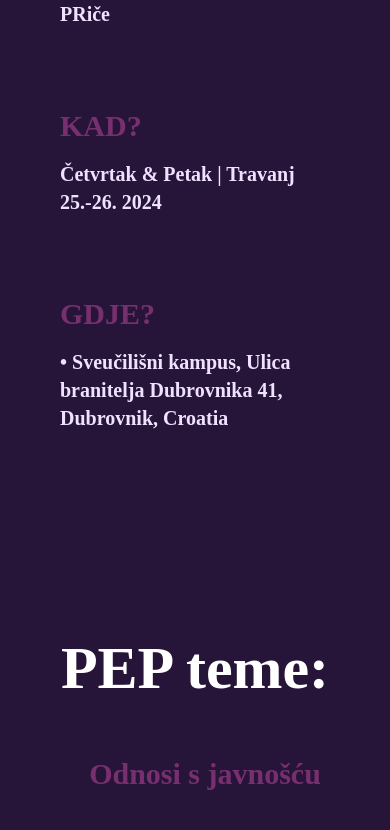
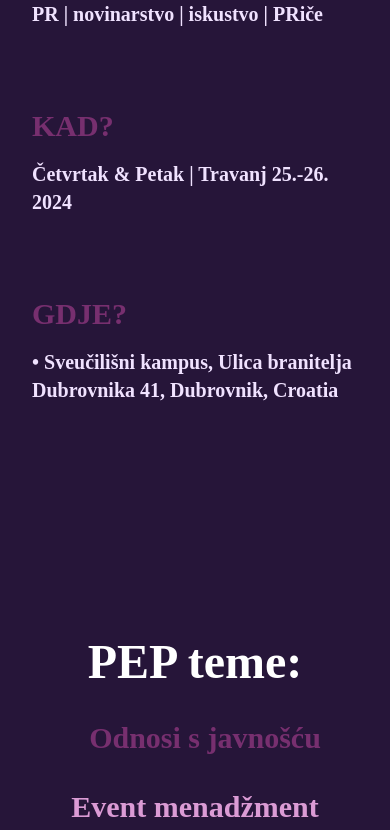
Before and after one commit to MarinoRosic/PEPKonf, a React (Create React App) app: page / in a window 390 px wide. Shown: the part 2574-3404 px from the top of the page. Built offline with nearby package versions, Linux system fonts and the light colour scheme; a web font is replaced by a local one.

Commit message:
Promjene na Themes i PX svugdje stavljen na px-8 (mob)

```diff
--- a/src/Components/AboutUsSection.js
+++ b/src/Components/AboutUsSection.js
@@ -23,11 +23,11 @@ const AboutUsSection = () => {
                     transition: "all 0.9s cubic-bezier(0.17, 0.55, 0.55, 1) 0.1s"
                 }}
                 >
-                    <p className='px-10 pt-10 text-lg text-white text-balance font-main'>Početkom 2022. ekipa studenata s Odjela za komunikologiju na Sveučilištu u Dubrovniku, odlučila je zagrebati ispod površine PR-a. Tako su skoknuli do Zagreba s projektom “Posjet u PR agencije - PR iz prve ruke”. Ali, to nije bilo dovoljno.
+                    <p className='px-8 pt-10 text-lg text-white text-balance font-main'>Početkom 2022. ekipa studenata s Odjela za komunikologiju na Sveučilištu u Dubrovniku, odlučila je zagrebati ispod površine PR-a. Tako su skoknuli do Zagreba s projektom “Posjet u PR agencije - PR iz prve ruke”. Ali, to nije bilo dovoljno.
                         Na jednoj kavi,  jedna od članica je dobila ideju - <u>donijeti iskustvo</u>  u Dubrovnik.
                         </p>
                         <br /><br />
-                    <p className='px-10 text-lg text-white text-balance font-main'>
+                    <p className='px-8 text-lg text-white text-balance font-main'>
                         I eto ih danas, s PEP Konferencijom, gdje ludilo i hrabrost rastu iz godine u godinu. Ideja koja je prerasla iz šalice kave sada osvaja Dubrovnik!
                     </p>
                 </motion.div>
--- a/src/Components/PEPThemes.js
+++ b/src/Components/PEPThemes.js
@@ -6,11 +6,11 @@ const PEPThemes = () => {
     const isInView = useInView(ref, {once: true});
   return (
     <>
-        <section className='grid h-[680px] lg:h-[100vh] lg:grid-cols-3 lg:grid-rows-3 mx-auto auto-cols-fr overflow-hidden'>
+        <section className='grid h-[500px] lg:h-[100vh] lg:grid-cols-3 lg:grid-rows-3 mx-auto auto-cols-fr overflow-hidden'>
             <div className='max-sm:hidden'></div>
             <motion.div
             className='overflow-hidden'>
-                <h1 className='text-white text-6xl lg:text-7xl font-bold text-center  content-center lg:pt-24'>PEP teme:</h1>
+                <h1 className='text-white text-5xl lg:text-7xl font-bold text-center content-center lg:pt-24'>PEP teme:</h1>
             </motion.div>
             <div className='max-sm:hidden'></div>
             <motion.p
@@ -19,7 +19,7 @@ const PEPThemes = () => {
             style={{
                 transform: isInView ? "none" : "translateX(-100%)",
                 opacity: isInView ? 1 : 0,
-                transition: "all 0.7s cubic-bezier(0.17, 0.55, 0.55, 1) 0.2s"
+                transition: "all 0.7s cubic-bezier(0.17, 0.55, 0.55, 1) 0.1s"
             }}
             >Odnosi s javnošću</motion.p>
             <motion.p
@@ -28,7 +28,7 @@ const PEPThemes = () => {
             style={{
                 transform: isInView ? "none" : "translateX(100%)",
                 opacity: isInView ? 1 : 0,
-                transition: "all 0.7s cubic-bezier(0.17, 0.55, 0.55, 1) 0.4s"
+                transition: "all 0.7s cubic-bezier(0.17, 0.55, 0.55, 1) 0.2s"
             }}
             >Event menadžment</motion.p>
             <motion.p
@@ -37,7 +37,7 @@ const PEPThemes = () => {
             style={{
                 transform: isInView ? "none" : "translateX(-100%)",
                 opacity: isInView ? 1 : 0,
-                transition: "all 0.7s cubic-bezier(0.17, 0.55, 0.55, 1) 0.6s"
+                transition: "all 0.7s cubic-bezier(0.17, 0.55, 0.55, 1) 0.3s"
             }}
             >Novinarstvo</motion.p>
             <motion.p
@@ -46,7 +46,7 @@ const PEPThemes = () => {
             style={{
                 transform: isInView ? "none" : "translateX(100%)",
                 opacity: isInView ? 1 : 0,
-                transition: "all 0.7s cubic-bezier(0.17, 0.55, 0.55, 1) 0.7s"
+                transition: "all 0.7s cubic-bezier(0.17, 0.55, 0.55, 1) 0.4s"
             }}
             >Društvene mreže</motion.p>
             <motion.p
@@ -55,7 +55,7 @@ const PEPThemes = () => {
             style={{
                 transform: isInView ? "none" : "translateX(100%)",
                 opacity: isInView ? 1 : 0,
-                transition: "all 0.7s cubic-bezier(0.17, 0.55, 0.55, 1) 0.8s"
+                transition: "all 0.7s cubic-bezier(0.17, 0.55, 0.55, 1) 0.5s"
             }}
             >Poduzetništvo</motion.p>
             <motion.p
@@ -64,7 +64,7 @@ const PEPThemes = () => {
             style={{
                 transform: isInView ? "none" : "translateX(-100%)",
                 opacity: isInView ? 1 : 0,
-                transition: "all 0.7s cubic-bezier(0.17, 0.55, 0.55, 1) 1s"
+                transition: "all 0.7s cubic-bezier(0.17, 0.55, 0.55, 1) 0.6s"
             }}
             >Politika i PR</motion.p>
         </section>
--- a/src/Components/WWWCard.js
+++ b/src/Components/WWWCard.js
@@ -9,7 +9,7 @@ const WWWCard = (props) => {
   return (
     <>
         <motion.div
-        className='content-center px-7'
+        className='content-center'
         ref={ref}
         style={{
             transform: isInView ? "none" : "translateX(100%)",
```
